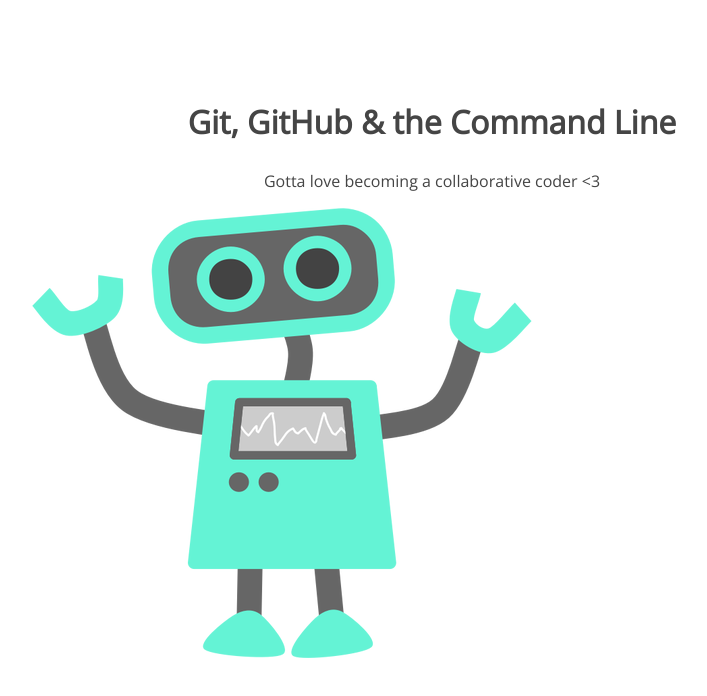
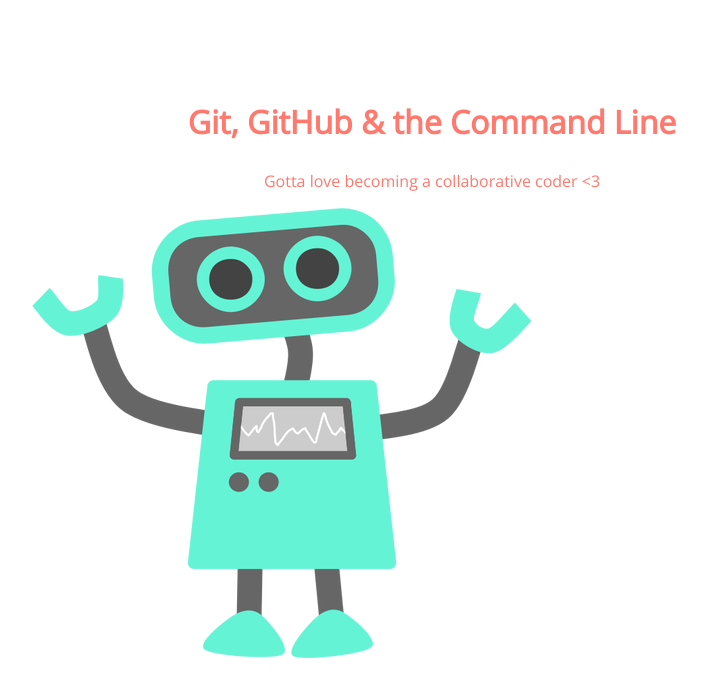
Before and after one commit to LionessArisen/105-project, a plain HTML site: page index.html in a window 1280 px wide. Shown: the whole page, without its empty margins (208-915 px from the left). Drawn offline with nearby package versions, Linux system fonts and the light colour scheme.

Commit message:
I changed header to Coral

```diff
--- a/css/style.css
+++ b/css/style.css
@@ -5,7 +5,7 @@
 section h1,
 section p {
 	text-align: center;
-	color: #454545;
+	color: #FF796E;
 }
 section h1 {
 	font: 32px 'Open Sans';
```
